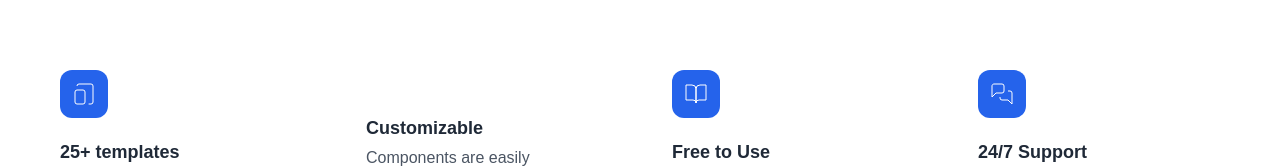
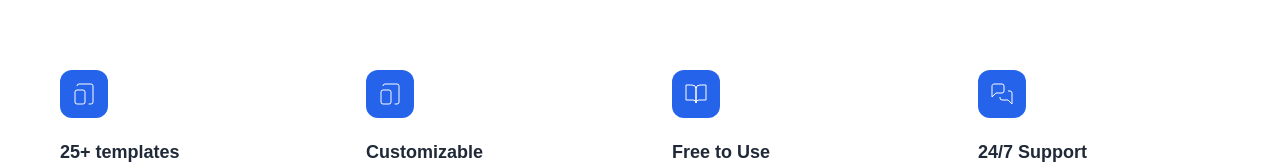
Before and after one commit to Nabeel123/ai-content-generator, a Next.js app: page / in a window 1280 px wide. Shown: the part 513-681 px from the top of the page. Built offline with nearby package versions, Linux system fonts and the light colour scheme.

Commit message:
update with icon

```diff
--- a/app/page.tsx
+++ b/app/page.tsx
@@ -159,6 +159,21 @@ export default function Home() {
             className="group flex flex-col justify-center hover:bg-gray-50 rounded-xl p-4 md:p-7 dark:hover:bg-neutral-800"
             href="#"
           >
+            <div className="flex justify-center items-center size-12 bg-blue-600 rounded-xl">
+              <svg
+                className="flex-shrink-0 size-6 text-white"
+                xmlns="http://www.w3.org/2000/svg"
+                width="24"
+                height="24"
+                viewBox="0 0 24 24"
+                fill="none"
+                stroke="currentColor"
+              >
+                <rect width="10" height="14" x="3" y="8" rx="2" />
+                <path d="M5 4a2 2 0 0 1 2-2h12a2 2 0 0 1 2 2v16a2 2 0 0 1-2 2h-2.4" />
+                <path d="M8 18h.01" />
+              </svg>
+            </div>
             <div className="mt-5">
               <h3 className="group-hover:text-gray-600 text-lg font-semibold text-gray-800 dark:text-white dark:group-hover:text-gray-400">
                 Customizable
```
